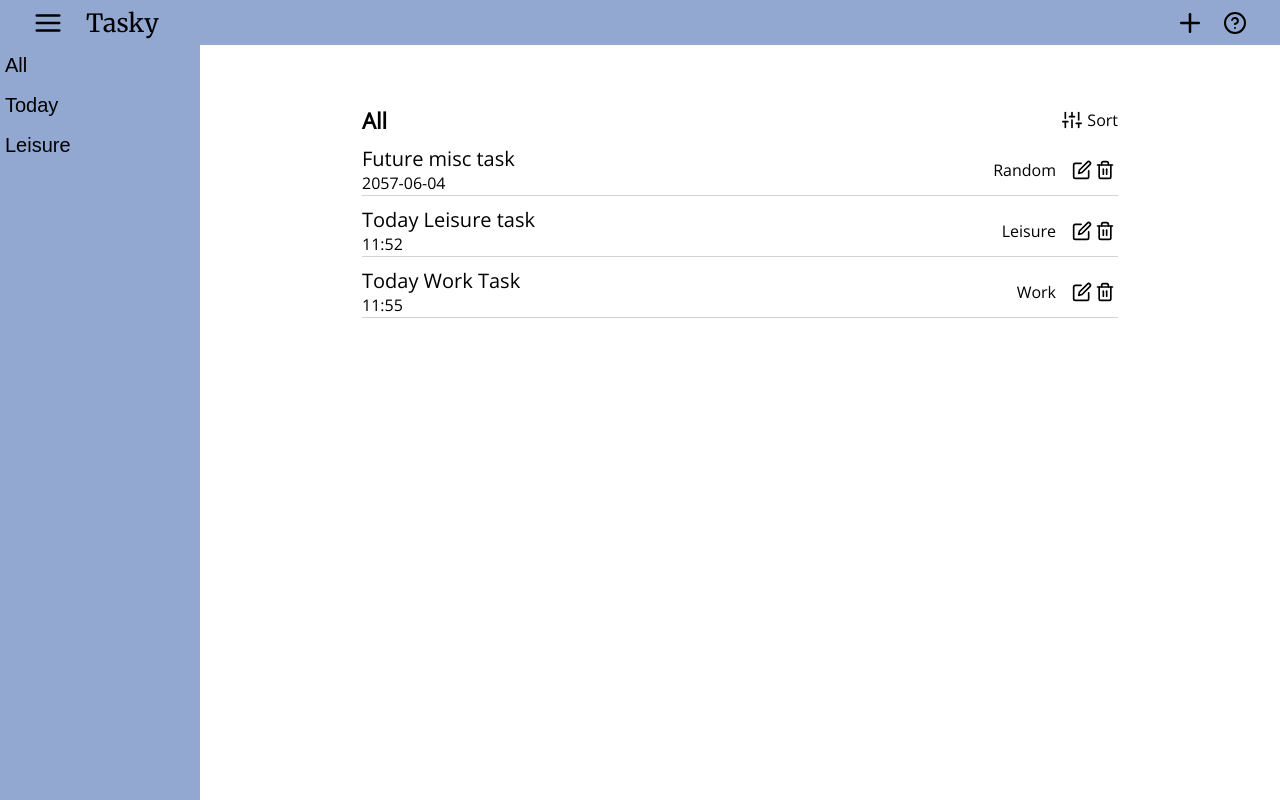
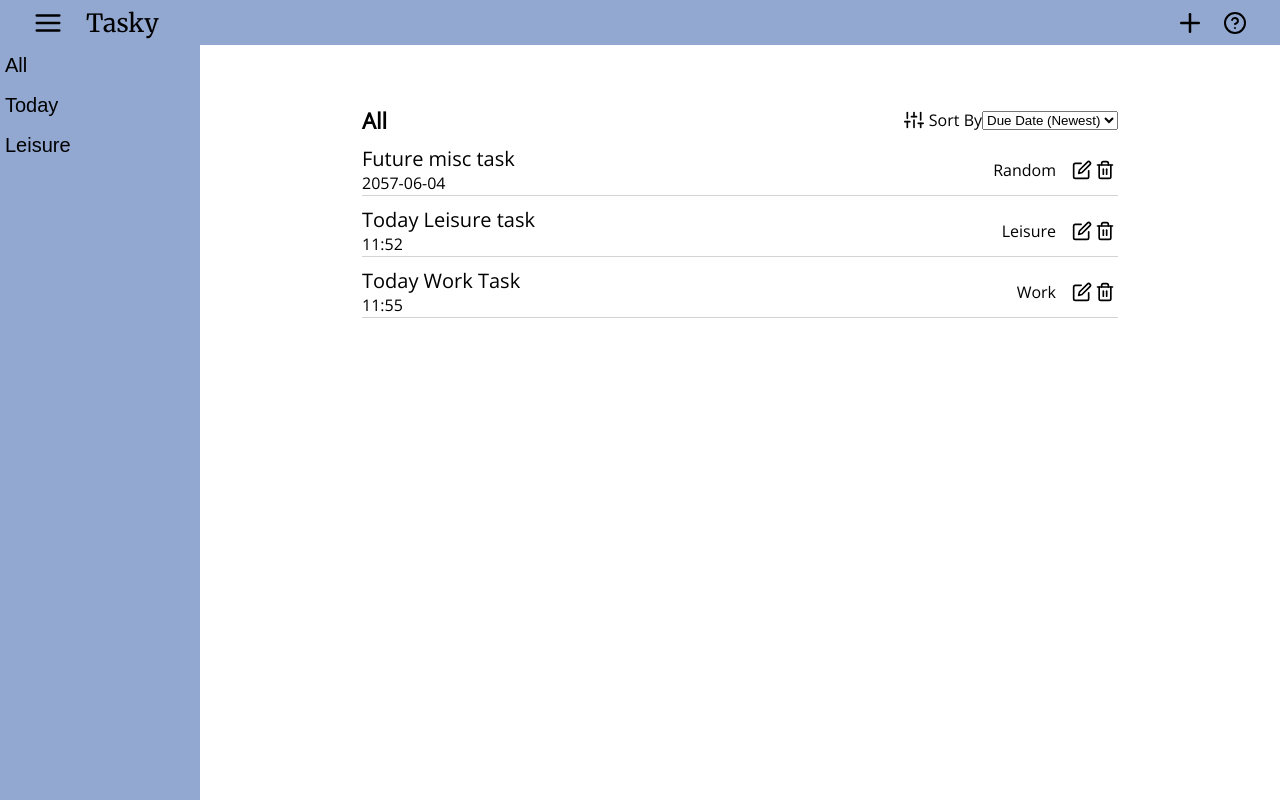
Before and after one commit to EricTGoto/Tasky, a React (Create React App) app: page / in a window 1280 px wide. Built offline with nearby package versions, Linux system fonts and the light colour scheme.

Commit message:
began working on sorting functionality, implemented date ascending

```diff
--- a/src/App.js
+++ b/src/App.js
@@ -68,8 +68,9 @@ function App() {
         <Tasks
           selectedGroup={selectedGroup}
           tasks={taskInfo.tasks}
+          sidebarShowing={showMenus.sidebar}
           deleteFunction={deleteTask}
-          sidebarShowing={showMenus.sidebar}
+          setTaskInfo={setTaskInfo}
         />
       </div>
     </div>
--- a/src/components/TaskGroupTitleBar.js
+++ b/src/components/TaskGroupTitleBar.js
@@ -1,14 +1,48 @@
 import React from 'react';
 import sliders from '../images/sliders.svg';
+import { sortDatesByAscending } from '../utils/DateUtils';
 
-function TaskGroupTitleBar({ selectedGroup }) {
+// eslint-disable-next-line no-unused-vars
+function TaskGroupTitleBar({ selectedGroup, setTaskInfo }) {
+  function showDropDown() {
+
+  }
+
+  function sortTasks(e) {
+    const { value } = e.target;
+    const [category, sortOrder] = value.split(' ');
+
+    if (category === 'date' && sortOrder === 'ascending') {
+      setTaskInfo((prevTaskInfo) => {
+        const copy = prevTaskInfo.tasks;
+        return ({
+          tasks: sortDatesByAscending(copy),
+          taskGroups: [...prevTaskInfo.taskGroups],
+        });
+      });
+    }
+  }
+
   return (
     <div className="task-group-title-bar">
       {selectedGroup}
       <label htmlFor="sortingButton" className="sortingButtonLabel">
-        <input type="image" src={sliders} id="sortingButton" className="sortingButton" alt="Sort Tasks" />
-        Sort
+        <input
+          type="image"
+          src={sliders}
+          id="sortingButton"
+          className="sortingButton"
+          alt="Sort Tasks"
+          onClick={showDropDown}
+        />
+        Sort By
       </label>
+      <select className="taskSorter" onChange={sortTasks}>
+        <option value="group ascending">Task Group (A-Z)</option>
+        <option value="group descending">Task Group (Z-A)</option>
+        <option value="date ascending" selected>Due Date (Newest)</option>
+        <option value="date descending">Due Date (Oldest)</option>
+      </select>
     </div>
   );
 }
--- a/src/components/Tasks.js
+++ b/src/components/Tasks.js
@@ -4,7 +4,7 @@ import edit from '../images/edit.svg';
 import Date from './DateTime';
 import TaskGroupTitleBar from './TaskGroupTitleBar';
 
-function Tasks({ selectedGroup, tasks, deleteFunction, sidebarShowing }) {
+function Tasks({ selectedGroup, tasks, deleteFunction, sidebarShowing, setTaskInfo }) {
   const [editable, setEditable] = React.useState('false');
 
   function handleEdit() {
@@ -51,7 +51,10 @@ function Tasks({ selectedGroup, tasks, deleteFunction, sidebarShowing }) {
 
   return (
     <main className="task-container">
-      <TaskGroupTitleBar selectedGroup={selectedGroup} />
+      <TaskGroupTitleBar
+        selectedGroup={selectedGroup}
+        setTaskInfo={setTaskInfo}
+      />
       <div className="tasks">
         {taskList()}
       </div>
--- a/src/utils/DateUtils.js
+++ b/src/utils/DateUtils.js
@@ -1,4 +1,4 @@
-import { isThisWeek, isToday, parse } from 'date-fns';
+import { isThisWeek, isToday, parse, compareAsc } from 'date-fns';
 
 function isItToday(date) {
   const parsedDate = parse(date, 'yyyy-MM-dd', new Date());
@@ -10,4 +10,20 @@ function isItThisWeek(date) {
   return isThisWeek(parsedDate);
 }
 
-export { isItToday, isItThisWeek };
+function parseDateAndTime(dateString, timeString) {
+  const dateWithTime = `${dateString}-${timeString}`;
+  const parsed = parse(dateWithTime, 'yyyy-MM-dd-HH:mm', new Date());
+  return parsed;
+}
+
+const sortHelper = function sortHelper(a, b) {
+  const parsedA = parseDateAndTime(a.dateString, a.timeString);
+  const parsedB = parseDateAndTime(b.dateString, b.timeString);
+  return compareAsc(parsedA, parsedB);
+};
+
+function sortDatesByAscending(dates) {
+  return dates.sort(sortHelper);
+}
+
+export { isItToday, isItThisWeek, sortDatesByAscending };
```
